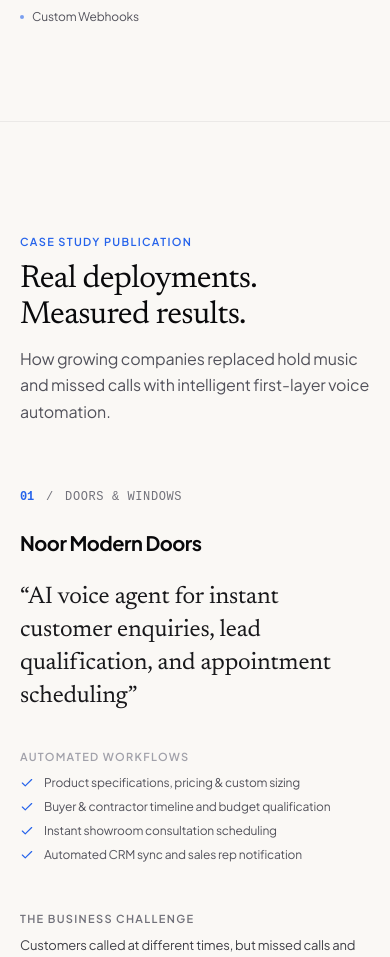
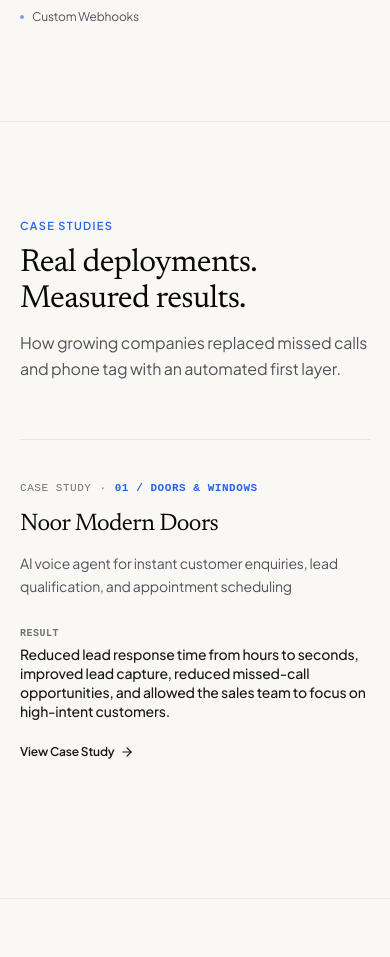
Before and after one commit to saitharun1903/Lunor-Voice-agent, a Next.js app: page / in a window 390 px wide. Shown: the part 11043-12000 px from the top of the page. Built offline with nearby package versions, Linux system fonts and the light colour scheme.

Commit message:
feat(case-studies): reduce homepage content by ~65% into scannable editorial previews while preserving full data in detailed modal

```diff
--- a/components/portfolio.tsx
+++ b/components/portfolio.tsx
@@ -1,8 +1,8 @@
 "use client";
 
-import React, { memo } from "react";
-import { motion } from "framer-motion";
-import { Check } from "lucide-react";
+import React, { memo, useState, useEffect, useCallback } from "react";
+import { motion, AnimatePresence } from "framer-motion";
+import { ArrowRight, X, Check } from "lucide-react";
 import { Project, SiteStats } from "@/lib/types";
 
 interface PortfolioProps {
@@ -14,17 +14,17 @@ const DEFAULT_PROJECTS: Project[] = [
   {
     id: "noor-doors",
     name: "Noor Modern Doors",
-    industry: "Architectural Doors & Glazing",
-    tagline: "Converting unpredictable inbound buyer calls into qualified showroom consultations.",
+    industry: "Doors & Windows",
+    tagline: "AI voice automation for customer enquiries, lead qualification, and showroom scheduling.",
     problem: "Customers phoned at all hours inquiring about custom sizing and pricing. The showroom sales team lost hours to repetitive sizing questions while missed calls after 6 PM went completely cold.",
     whatLunoAutomated: "VoiceOps answers every inbound call in under a second. The agent understands architectural specifications, qualifies contractor timelines and budgets, and locks showroom consultation appointments directly onto sales calendars.",
     handles: [
-      "Custom door sizing & catalog specs",
+      "Custom door sizing & catalog specifications",
       "Contractor budget & timeline qualification",
       "Showroom consultation appointment booking",
       "Automated CRM lead record creation",
     ],
-    result: "Lead response time reduced to 0 seconds · Zero missed weekend inquiries · Sales reps focus exclusively on qualified buyers.",
+    result: "Faster lead response and fewer missed opportunities.",
     active: true,
   },
   {
@@ -40,7 +40,7 @@ const DEFAULT_PROJECTS: Project[] = [
       "Private showing calendar coordination",
       "Instant SMS summary to listing broker",
     ],
-    result: "100% weekend inquiry capture · 68% showing booking conversion rate · Phone tag eliminated entirely.",
+    result: "100% weekend inquiry capture and 68% showing booking conversion.",
     active: true,
   },
 ];
@@ -49,8 +49,34 @@ export const PortfolioSection = memo(function PortfolioSection({ projects }: Por
   const activeProjects =
     projects && projects.length > 0 ? projects.filter((p) => p.active) : DEFAULT_PROJECTS;
 
+  const [selectedProject, setSelectedProject] = useState<Project | null>(null);
+
+  // Close modal on Escape key press
+  useEffect(() => {
+    const handleKeyDown = (e: KeyboardEvent) => {
+      if (e.key === "Escape") {
+        setSelectedProject(null);
+      }
+    };
+    if (selectedProject) {
+      window.addEventListener("keydown", handleKeyDown);
+      document.body.style.overflow = "hidden";
+    }
+    return () => {
+      window.removeEventListener("keydown", handleKeyDown);
+      document.body.style.overflow = "";
+    };
+  }, [selectedProject]);
+
+  const handleConsult = useCallback(() => {
+    setSelectedProject(null);
+    setTimeout(() => {
+      document.getElementById("contact")?.scrollIntoView({ behavior: "smooth" });
+    }, 150);
+  }, []);
+
   return (
-    <section id="work" className="py-28 md:py-40 relative overflow-hidden bg-[#faf8f5] dark:bg-[#07090e] border-t border-black/[0.06] dark:border-white/[0.08] transition-colors">
+    <section id="work" className="py-24 md:py-36 relative overflow-hidden bg-[#faf8f5] dark:bg-[#07090e] border-t border-black/[0.06] dark:border-white/[0.08] transition-colors">
       <div className="max-w-5xl mx-auto px-5 sm:px-8">
         {/* Editorial Section Header */}
         <motion.div
@@ -58,10 +84,10 @@ export const PortfolioSection = memo(function PortfolioSection({ projects }: Por
           whileInView={{ opacity: 1, y: 0 }}
           viewport={{ once: true }}
           transition={{ duration: 0.6, ease: [0.16, 1, 0.3, 1] }}
-          className="max-w-3xl mb-16 sm:mb-24 text-left space-y-3"
+          className="max-w-3xl mb-14 sm:mb-20 text-left space-y-3"
         >
           <p className="type-editorial-eyebrow text-blue-600 dark:text-blue-400">
-            CASE STUDY PUBLICATION
+            CASE STUDIES
           </p>
 
           <h2 className="type-serif-h1 text-zinc-950 dark:text-white font-normal">
@@ -69,88 +95,171 @@ export const PortfolioSection = memo(function PortfolioSection({ projects }: Por
           </h2>
 
           <p className="type-sans-body-lg text-zinc-600 dark:text-zinc-400 font-normal leading-relaxed">
-            How growing companies replaced hold music and missed calls with intelligent first-layer voice automation.
+            How growing companies replaced missed calls and phone tag with an automated first layer.
           </p>
         </motion.div>
 
-        {/* Magazine-Spread Case Studies with Staggered Scroll Reveal */}
-        <div className="space-y-20 sm:space-y-28">
+        {/* Clean, Fast-to-Scan Editorial Case Study Previews */}
+        <div className="border-t border-black/[0.08] dark:border-white/[0.08] divide-y divide-black/[0.08] dark:divide-white/[0.08]">
           {activeProjects.slice(0, 2).map((project, idx) => (
             <motion.article
               key={project.id}
-              initial={{ opacity: 0, y: 24 }}
+              initial={{ opacity: 0, y: 16 }}
               whileInView={{ opacity: 1, y: 0 }}
               viewport={{ once: true }}
-              transition={{ duration: 0.7, delay: idx * 0.15, ease: [0.16, 1, 0.3, 1] }}
-              className="grid grid-cols-1 lg:grid-cols-12 gap-10 lg:gap-16 items-start border-b border-black/[0.06] dark:border-white/[0.08] pb-16 sm:pb-24 last:border-b-0"
+              transition={{ duration: 0.5, delay: idx * 0.1, ease: [0.16, 1, 0.3, 1] }}
+              className="py-10 sm:py-12 grid grid-cols-1 lg:grid-cols-12 gap-6 lg:gap-12 items-baseline text-left group"
             >
-              {/* Left Column: Title, Statement & Workflows */}
-              <div className="lg:col-span-6 space-y-6 text-left">
-                <div className="flex items-center gap-3 text-xs font-mono text-zinc-500">
-                  <span className="font-bold text-blue-600 dark:text-blue-400">0{idx + 1}</span>
-                  <span>/</span>
-                  <span className="uppercase tracking-wider">{project.industry}</span>
+              {/* Left Column: Category, Project Name, 1-2 Line Description */}
+              <div className="lg:col-span-7 space-y-3">
+                <div className="flex items-center gap-2 font-mono text-[11px] text-zinc-500 uppercase tracking-wider">
+                  <span>CASE STUDY</span>
+                  <span>·</span>
+                  <span className="font-semibold text-blue-600 dark:text-blue-400">
+                    0{idx + 1} / {project.industry.toUpperCase()}
+                  </span>
                 </div>
 
-                <h3 className="font-sans font-bold text-xl sm:text-2xl text-zinc-950 dark:text-white tracking-tight">
+                <h3 className="font-serif text-2xl sm:text-3xl text-zinc-950 dark:text-white font-normal tracking-tight group-hover:text-blue-600 dark:group-hover:text-blue-400 transition-colors">
                   {project.name}
                 </h3>
 
-                <p className="font-serif text-2xl sm:text-3xl text-zinc-900 dark:text-zinc-100 font-normal leading-snug">
-                  “{project.tagline}”
+                <p className="font-sans text-sm sm:text-base text-zinc-600 dark:text-zinc-400 leading-relaxed font-normal max-w-xl">
+                  {project.tagline}
                 </p>
-
-                {/* Handled Items */}
-                {project.handles && project.handles.length > 0 && (
-                  <div className="pt-3 space-y-2.5">
-                    <span className="type-editorial-eyebrow text-zinc-400 block">
-                      AUTOMATED WORKFLOWS
-                    </span>
-                    <ul className="space-y-2 font-sans text-xs text-zinc-600 dark:text-zinc-400">
-                      {project.handles.map((h, i) => (
-                        <li key={i} className="flex items-center gap-2.5">
-                          <Check className="w-3.5 h-3.5 text-blue-600 dark:text-blue-400 shrink-0" />
-                          <span>{h}</span>
-                        </li>
-                      ))}
-                    </ul>
-                  </div>
-                )}
               </div>
 
-              {/* Right Column: Problem, What VoiceOps Built, Outcome */}
-              <div className="lg:col-span-6 space-y-6 pt-2 text-left">
-                <div className="space-y-2">
-                  <span className="type-editorial-eyebrow text-zinc-500 block">
-                    THE BUSINESS CHALLENGE
+              {/* Right Column: Short Result & Single Clean CTA */}
+              <div className="lg:col-span-5 space-y-4 pt-1 lg:pt-0 flex flex-col justify-between">
+                <div className="space-y-1">
+                  <span className="font-mono text-[10px] font-semibold uppercase tracking-wider text-zinc-500 dark:text-zinc-400 block">
+                    RESULT
                   </span>
-                  <p className="type-sans-body-sm text-zinc-700 dark:text-zinc-300 leading-relaxed">
-                    {project.problem}
+                  <p className="font-sans text-sm font-medium text-zinc-900 dark:text-zinc-100 leading-snug">
+                    {project.result}
                   </p>
                 </div>
 
-                <div className="space-y-2">
-                  <span className="type-editorial-eyebrow text-blue-600 dark:text-blue-400 block">
-                    WHAT VOICEOPS BUILT & DEPLOYED
-                  </span>
-                  <p className="type-sans-body-sm text-zinc-800 dark:text-zinc-200 leading-relaxed font-medium">
-                    {project.whatLunoAutomated}
-                  </p>
-                </div>
-
-                <div className="p-4 rounded-xl bg-emerald-500/[0.08] dark:bg-emerald-500/[0.1] border border-emerald-500/20 space-y-1">
-                  <span className="font-mono text-[10px] text-emerald-600 dark:text-emerald-400 font-bold uppercase tracking-wider block">
-                    MEASURED OUTCOME
-                  </span>
-                  <p className="font-sans text-xs font-semibold text-zinc-950 dark:text-white leading-snug">
-                    {project.result}
-                  </p>
+                <div>
+                  <button
+                    onClick={() => setSelectedProject(project)}
+                    className="inline-flex items-center gap-1.5 font-sans text-xs font-semibold text-zinc-900 dark:text-white hover:text-blue-600 dark:hover:text-blue-400 transition-colors group/btn outline-none"
+                  >
+                    <span>View Case Study</span>
+                    <ArrowRight className="w-3.5 h-3.5 transition-transform group-hover/btn:translate-x-1" />
+                  </button>
                 </div>
               </div>
             </motion.article>
           ))}
         </div>
       </div>
+
+      {/* Full Detailed Case Study Modal / Drawer (Preserves 100% of the Deep Data) */}
+      <AnimatePresence>
+        {selectedProject && (
+          <div
+            className="fixed inset-0 z-50 flex items-center justify-center p-4 sm:p-6 bg-black/60 backdrop-blur-sm"
+            onClick={() => setSelectedProject(null)}
+          >
+            <motion.div
+              initial={{ opacity: 0, scale: 0.96, y: 12 }}
+              animate={{ opacity: 1, scale: 1, y: 0 }}
+              exit={{ opacity: 0, scale: 0.96, y: 12 }}
+              transition={{ duration: 0.22, ease: [0.16, 1, 0.3, 1] }}
+              className="relative w-full max-w-2xl max-h-[88vh] overflow-y-auto rounded-3xl bg-[#faf8f5] dark:bg-[#0c101c] border border-black/[0.08] dark:border-white/[0.09] shadow-2xl p-6 sm:p-10 space-y-8 text-left"
+              onClick={(e) => e.stopPropagation()}
+            >
+              {/* Modal Header */}
+              <div className="flex items-start justify-between gap-4 border-b border-black/[0.06] dark:border-white/[0.08] pb-5">
+                <div className="space-y-1">
+                  <span className="font-mono text-xs font-semibold text-blue-600 dark:text-blue-400 uppercase tracking-wider block">
+                    CASE STUDY · {selectedProject.industry.toUpperCase()}
+                  </span>
+                  <h3 className="font-serif text-2xl sm:text-3xl text-zinc-950 dark:text-white font-normal">
+                    {selectedProject.name}
+                  </h3>
+                </div>
+
+                <button
+                  onClick={() => setSelectedProject(null)}
+                  className="w-8 h-8 rounded-lg bg-black/[0.04] dark:bg-white/[0.06] hover:bg-black/[0.08] dark:hover:bg-white/[0.12] flex items-center justify-center text-zinc-600 dark:text-zinc-300 transition-colors"
+                  aria-label="Close Case Study"
+                >
+                  <X className="w-4 h-4" />
+                </button>
+              </div>
+
+              {/* Business Problem */}
+              <div className="space-y-2">
+                <span className="font-mono text-xs font-semibold uppercase tracking-wider text-zinc-500 block">
+                  THE BUSINESS CHALLENGE
+                </span>
+                <p className="font-sans text-sm text-zinc-700 dark:text-zinc-300 leading-relaxed">
+                  {selectedProject.problem}
+                </p>
+              </div>
+
+              {/* What VoiceOps Built */}
+              <div className="space-y-2">
+                <span className="font-mono text-xs font-semibold uppercase tracking-wider text-blue-600 dark:text-blue-400 block">
+                  WHAT VOICEOPS BUILT & DEPLOYED
+                </span>
+                <p className="font-sans text-sm text-zinc-800 dark:text-zinc-200 leading-relaxed font-medium">
+                  {selectedProject.whatLunoAutomated}
+                </p>
+              </div>
+
+              {/* Automated Workflows */}
+              {selectedProject.handles && selectedProject.handles.length > 0 && (
+                <div className="space-y-3">
+                  <span className="font-mono text-xs font-semibold uppercase tracking-wider text-zinc-500 block">
+                    AUTOMATED WORKFLOWS
+                  </span>
+                  <ul className="space-y-2.5 font-sans text-xs text-zinc-700 dark:text-zinc-300">
+                    {selectedProject.handles.map((h, i) => (
+                      <li key={i} className="flex items-center gap-2.5">
+                        <div className="w-4 h-4 rounded-full bg-blue-600/10 text-blue-600 dark:text-blue-400 flex items-center justify-center shrink-0">
+                          <Check className="w-3 h-3" />
+                        </div>
+                        <span>{h}</span>
+                      </li>
+                    ))}
+                  </ul>
+                </div>
+              )}
+
+              {/* Measured Result */}
+              <div className="p-4 rounded-2xl bg-black/[0.03] dark:bg-white/[0.04] border border-black/[0.06] dark:border-white/[0.06] space-y-1">
+                <span className="font-mono text-[10px] font-semibold uppercase tracking-wider text-emerald-600 dark:text-emerald-400 block">
+                  MEASURED OUTCOME
+                </span>
+                <p className="font-sans text-xs sm:text-sm font-semibold text-zinc-950 dark:text-white leading-snug">
+                  {selectedProject.result}
+                </p>
+              </div>
+
+              {/* Bottom Actions */}
+              <div className="pt-2 flex flex-col sm:flex-row items-center justify-between gap-4 border-t border-black/[0.06] dark:border-white/[0.08]">
+                <button
+                  onClick={() => setSelectedProject(null)}
+                  className="font-sans text-xs text-zinc-500 hover:text-zinc-950 dark:hover:text-white transition-colors"
+                >
+                  Close preview
+                </button>
+
+                <button
+                  onClick={handleConsult}
+                  className="w-full sm:w-auto inline-flex items-center justify-center gap-1.5 px-4 py-2.5 rounded-xl bg-zinc-950 hover:bg-zinc-800 text-white dark:bg-white dark:hover:bg-zinc-200 dark:text-zinc-950 font-sans text-xs font-semibold tracking-tight transition-all shadow-sm"
+                >
+                  <span>Deploy for My Business</span>
+                  <ArrowRight className="w-3.5 h-3.5" />
+                </button>
+              </div>
+            </motion.div>
+          </div>
+        )}
+      </AnimatePresence>
     </section>
   );
 });
```
